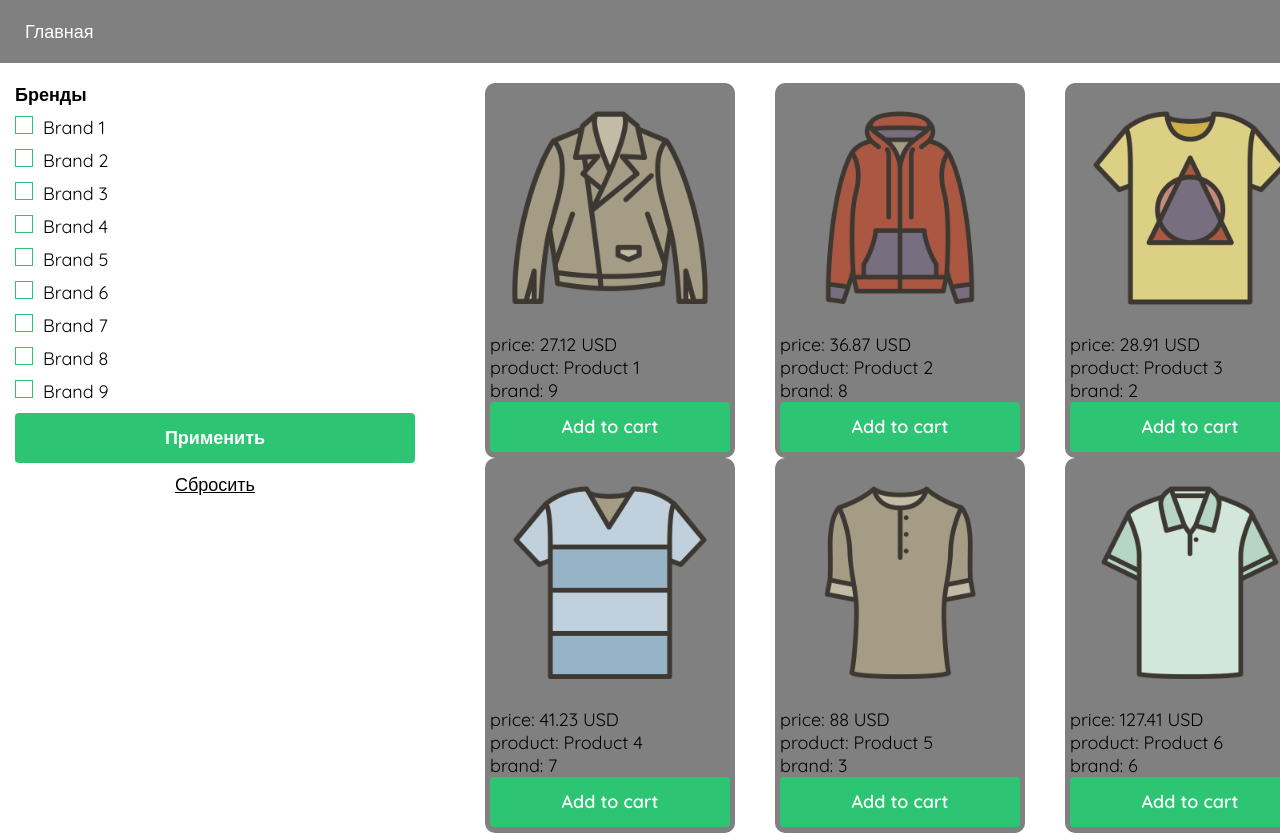
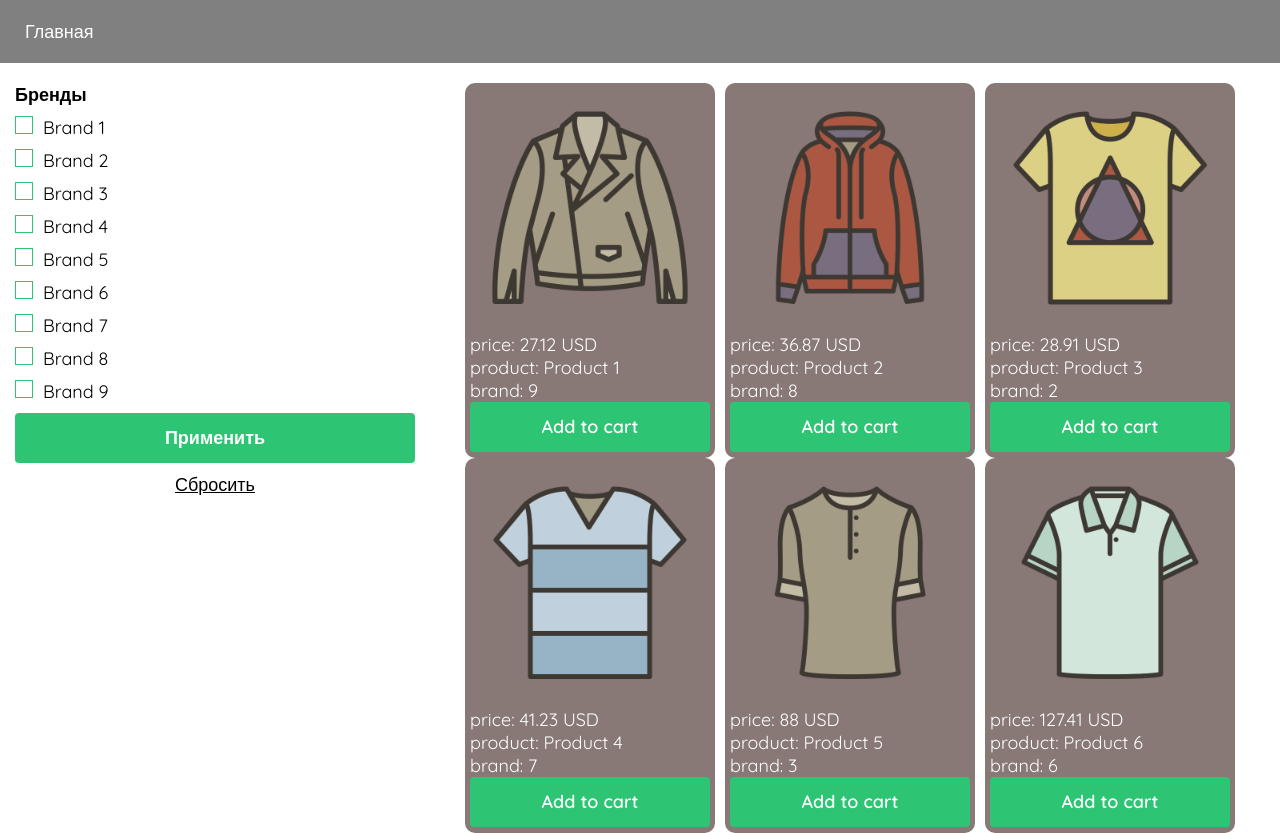
Before and after one commit to lordwebkit/accent-dev, a Vue app: page / in a window 1280 px wide. Shown: the top 833 px of the page. Built offline with nearby package versions, Linux system fonts and the light colour scheme.

Commit message:
change remove filter logic

```diff
--- a/index.html
+++ b/index.html
@@ -4,7 +4,7 @@
     <meta charset="UTF-8">
     <link rel="icon" href="/favicon.ico">
     <meta name="viewport" content="width=device-width, initial-scale=1.0">
-    <title>Vite App</title>
+    <title>Accent</title>
   </head>
   <body>
     <div id="app"></div>
--- a/src/components/AFilter.vue
+++ b/src/components/AFilter.vue
@@ -8,6 +8,11 @@ const store = useFiltersStore();
 const storeProducts = useProductsStore();
 
 store.filterBrandsReq();
+
+function clearFilteredProducts() {
+  store.clearFilterBrands();
+  storeProducts.clearFilteredProducts();
+}
 </script>
 <template>
   <div class="filter">
@@ -21,7 +26,7 @@ store.filterBrandsReq();
         </div>
       </div>
       <ABtn class="filter__put" @click.prevent="storeProducts.setFilteredProducts(store.getFilterBrands)">Применить</ABtn>
-      <button class="filter__undo" @click.prevent="storeProducts.clearFilteredProducts(store.clearFilterBrands)">Сбросить</button>
+      <button class="filter__undo" @click.prevent="clearFilteredProducts()">Сбросить</button>
     </div>
   </div>
 </template>
@@ -50,7 +55,5 @@ store.filterBrandsReq();
 .filter-brand {
   display: flex;
   margin-bottom: 10px;
-
-  &__name {}
 }
 </style>
--- a/src/components/ShopCard.vue
+++ b/src/components/ShopCard.vue
@@ -21,6 +21,12 @@ export default {
 </script>
 <style lang="scss">
 .shop-card {
+  width: 250px;
+  height: 375px;
+  background-color: rgb(136, 121, 119);
+  border-radius: 10px;
+  color: #fff;
+
   &__inner {
     padding: 5px;
   }
@@ -28,10 +34,5 @@ export default {
   &__image {
     width: 100%;
   }
-
-  width: 250px;
-  height: 375px;
-  background-color: gray;
-  border-radius: 10px;
 }
 </style>
--- a/src/stores/products.js
+++ b/src/stores/products.js
@@ -26,8 +26,7 @@ export const useProductsStore = defineStore('products', {
     setFilteredProducts(brands) {
       this.filteredProducts = brands.filter(brand => brand.checked).map(brand => brand.code)
     },
-    clearFilteredProducts(clearFilterBrands) {
-      clearFilterBrands();
+    clearFilteredProducts() {
       this.filteredProducts = [];
     }
   }
--- a/src/views/ShopView.vue
+++ b/src/views/ShopView.vue
@@ -4,11 +4,12 @@
       <AFilter class="shop__filter" />
       <div class="shop-content">
         <div class="shop-content__list">
-          <ShopCard v-for="product in displayedProducts" v-bind:key="product.id" :productData="product" />
+          <ShopCard class="shop-content__item" v-for="product in displayedProducts" v-bind:key="product.id" :productData="product" />
         </div>
         <ul class="shop-content__pagination shop-pagination">
           <li class="shop-pagination__item" v-for="(page, index) in pages" :key="index">
-            <a class="shop-pagination__link" :class="{ 'shop-pagination__link--active': currentPage === index + 1 }" href="#" @click.prevent="currentPage = index + 1">{{ index + 1 }}</a>
+            <a class="shop-pagination__link" :class="{ 'shop-pagination__link--active': currentPage === index + 1 }"
+              href="#" @click.prevent="currentPage = index + 1">{{ index + 1 }}</a>
           </li>
         </ul>
       </div>
@@ -65,9 +66,13 @@ const pages = computed(() => {
   &__list {
     display: flex;
     flex-wrap: wrap;
-    justify-content: space-around;
+    // justify-content: space-around;
     height: 90%;
     padding: 20px 50px 0;
+  }
+
+  &__item {
+    margin-right: 10px;
   }
 
   &__pagination {
@@ -81,17 +86,19 @@ const pages = computed(() => {
     list-style: none;
     width: 15px;
   }
+
   &__link {
     text-decoration: none;
     color: gray;
     font-weight: bold;
+
     &--active {
       color: black;
     }
+
     &:hover {
       cursor: pointer;
       color: black
     }
   }
-}
-</style>
+}</style>
```
